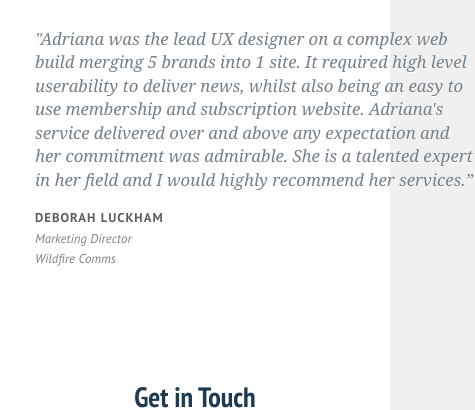
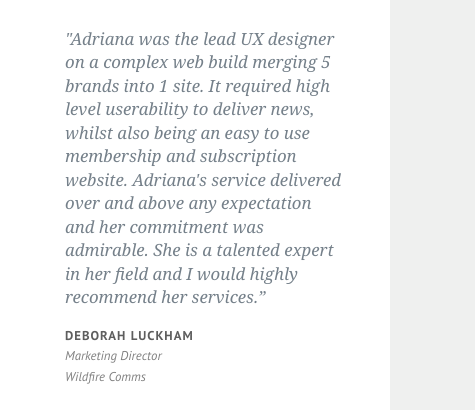
Before and after one commit to adrianafowler/portfolio-website, a plain HTML site: page commercial.html in a window 390 px wide. Shown: the part 450-860 px from the top of the page, 475 px wide, since content can reach past the window. Drawn offline with nearby package versions, Linux system fonts and the light colour scheme.

Commit message:
new changes

```diff
--- a/css/style.css
+++ b/css/style.css
@@ -1097,7 +1097,7 @@ html {
 }
 @media only screen and (max-width: 640px) {
   .testimonial-box {
-     width: 460px;
+     width: 300px;
   }
 
 }
```
